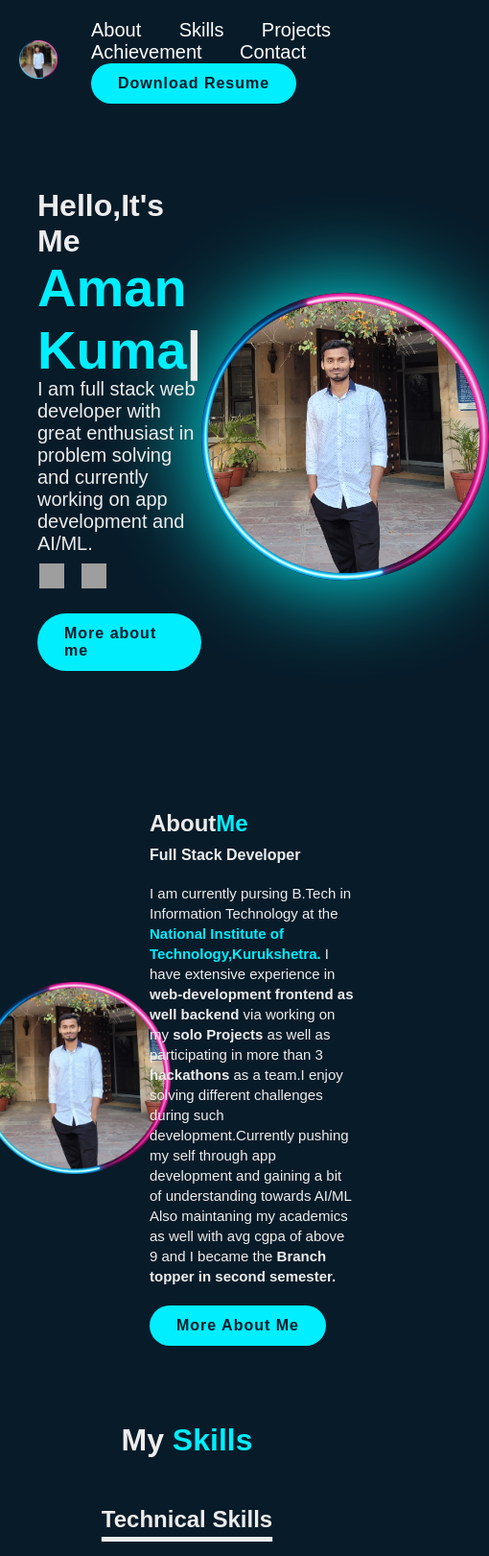
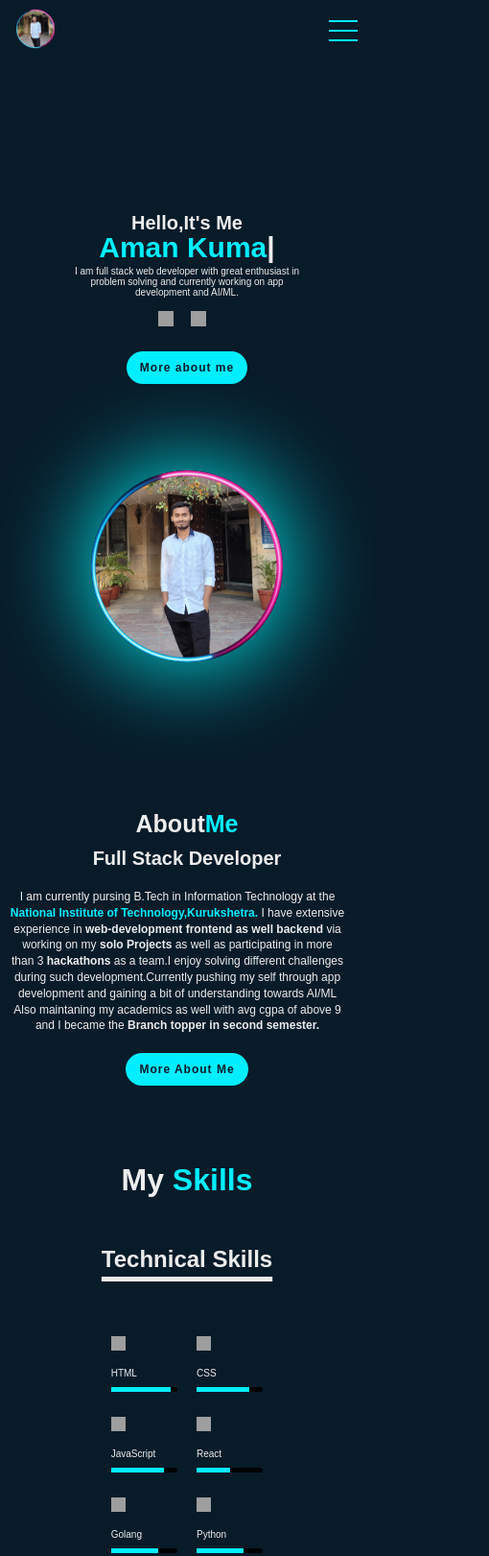
Before and after one commit to amanchaurasiya1/myPortfolio, a plain HTML site: page index.html in a window 390 px wide. Shown: the top 1621 px of the page at 96% size, 510 px wide, since content can reach past the window. Drawn offline with nearby package versions, Linux system fonts and the light colour scheme; grey boxes are pictures that could not be loaded.

Commit message:
responsive done but achievement section is to be created and project section to be updated

```diff
--- a/index.css
+++ b/index.css
@@ -4,7 +4,6 @@
     box-sizing: border-box;
     font-family:sans-serif;
 }
-
 html{
     scroll-behavior: smooth;
 }
@@ -39,6 +38,7 @@ body{
     height:40px;
 }
 .navbar{
+    display: flex;
     margin-right:20px;
 }
 .navbar a{
@@ -56,6 +56,24 @@ body{
 .navbar a:hover{
     color:#0ef;
 }
+
+.burger{
+    display:none;
+    justify-content: center;
+    align-items: center;
+    width: 50px;
+    height:50px;
+    flex-direction: column;
+    border:2px solid #081b29;
+    border-radius:50px;
+}
+.burger div{
+    width:30px;
+    height:2px;
+    background-color:#0ef;
+    margin:4px 0px;
+}
+
 .home{
     position: relative;
     width:100%;
@@ -143,6 +161,7 @@ body{
 }
 
 
+
 /* about section ------------------ */
 .about{
     display: flex;
@@ -219,13 +238,11 @@ body{
     justify-content: center;
     align-items: center;
     flex-wrap: wrap;
-    /* border:2px solid red; */
     width:100%;
 }
 .Technical-bars .bar{
     margin:10px 10px;
     width:20%;
-    /* border:2px solid green; */
 }
 .Technical-bars .bar .info{
     margin-bottom:5px;
@@ -293,7 +310,7 @@ body{
     flex-direction: column;
     margin:30px 0px;
     width:100%;
-    height:600px;
+    /* height:600px; */
 }
 #projectsSection h1{
     text-align: center;
@@ -325,7 +342,6 @@ body{
     color:#0ef
 }
 #projectContainer{
-    /* border:2px solid #0ef; */
     width:90%;
     padding:20px;
     border-radius:25px;
@@ -336,7 +352,7 @@ body{
     align-items: center;
     width:250px;
     height:200px;
-    margin:3px 0px;
+    margin:10px 0px;
     border:1px solid #0ef;
     border-radius:20px;
 }
@@ -346,7 +362,7 @@ body{
     border-radius:20px;
 }
 .projectDiscription{
-    display: flex;
+    display: none;
     flex-direction: column;
     justify-content: center;
     align-items: center;
@@ -358,7 +374,6 @@ body{
     text-align: center;
     border-radius: 15px;
     background-color: rgba(0, 238, 255, 0.361);
-    display: none;
 }
 .projectDiscription h3{
     margin:5px 0px;
--- a/index.html
+++ b/index.html
@@ -5,7 +5,12 @@
     <meta charset="UTF-8">
     <meta name="viewport" content="width=device-width, initial-scale=1.0">
     <title>Its Aman Here</title>
+    <link rel="icon" href="favicon.ico" type="image/x-icon">
+    <link rel="shortcut icon" href="favicon.ico" type="image/x-icon">
+
     <link rel="stylesheet" href="index.css">
+    <link rel="stylesheet" href="responsive.css">
+
     <script src="https://unpkg.com/typed.js@2.1.0/dist/typed.umd.js"></script>
 </head>
 
@@ -20,6 +25,11 @@
             <a href="#contactSection" style="--i:5">Contact</a>
             <a id="downloadLink" href="./AmanResume.pdf" download="Aman's Resume.pdf" style="--i:6">Download Resume</a>
         </nav>
+        <div class="burger" onclick="toggle(event)">
+            <div></div>
+            <div></div>
+            <div></div>
+        </div>
     </header>
     <section class="home">
         <div class="home-content">
@@ -176,7 +186,7 @@
                     <div class="projectDiscription">
                         <h3 class="projectName">MyChat</h3>
                         <p>
-                        This is a real time chating website , just like whatsapp , and this is going to be updated day by day to make it even better than existing whatsapp , In this web application anyone can register with their unique mobile numbers and can search whether therir friend are registered or not and can chat accordingly . Data is safely stored on the cloud . In Nearfuture some additional features will be included...</p>
+                        This is a real time chating website , just like whatsapp , and this is going to be updated day by day, In this web application anyone can register with their unique mobile numbers and can search whether there friend are registered or not and can chat accordingly . Data is safely stored on the cloud . In Nearfuture some additional features will be included.</p>
                     </div>
                 </a>
                 <a href="https://local-market.onrender.com" class="project" id="project2" onmouseover="showDescription('project2')" onmouseleave="hideDescription('project2')">
--- a/main.js
+++ b/main.js
@@ -47,3 +47,12 @@ function hideDescription(project) {
     projectDescription.style.display = 'none';
     projectImage.style.display = 'block';
 }
+
+function toggle(event){
+    let navbar = document.getElementsByClassName('navbar')[0];
+    if(navbar.style.display == "none"){
+        navbar.style.display = "flex"
+    }else{
+        navbar.style.display = "none"
+    }
+}
--- /dev/null
+++ b/responsive.css
@@ -0,0 +1,115 @@
+@media only screen and (max-width:950px){
+    .burger{
+        display: flex;
+    }
+    .navbar{
+        display: none;
+        flex-direction: column;
+        justify-content: center;
+        align-items: center;
+    }
+    .navbar a{
+        margin:10px 0px;
+    }
+    #contactSection p{
+        font-size: 15px;
+    }
+    #contactSection a{
+        font-size: 13px;
+    }
+}
+@media only screen and (max-width:850px){
+    .header{
+        padding:7px 7px;
+    }
+    .navbar a{
+        font-size: 15px;
+    }
+    .home-content h3{
+        font-size: 20px;
+    }
+    .home-content h1{
+        font-size: 30px;
+    }
+    .home-content p{
+        width: 75%;
+        margin:5px 0px;
+        font-size: 10px;
+    }
+    #myPicHome{
+        width:200px;
+        height:200px;
+    }
+    .btn-box{
+        padding:10px 14px;
+        font-size:12px;
+    }
+    .about-text h2{
+        font-size: 25px;
+    }
+    .about-text h4{
+        font-size: 20px;
+    }
+    .about-text p{
+        font-size: 12px;
+    }
+    #myPicAbout{
+        width:150px;
+        height:150px;
+    }
+    .category h4{
+        font-size: 13px;
+    }
+    .Technical-bars .bar .info span{
+        font-size: 10px;
+    }
+    .bar img{
+        width:15px;
+        height:15px;
+    }
+    .home-sci img{
+        width:20px;
+        height:20px;
+    }
+}
+@media only screen and (max-width:500px){
+    #downloadLink{
+        padding:15px 10px;
+    }
+    .home{
+        display: flex;
+        flex-direction: column;
+        justify-content: center;
+        align-items: center;
+    }
+    .about-img{
+        display: none;
+    }
+    .home-content{
+        display: flex;
+        flex-direction: column;
+        justify-content: center;
+        align-items: center;
+        margin-bottom:70px;
+        text-align: center;
+    }
+
+    #about .about-text{
+        width:100vw;
+        padding:0px 10px;
+        text-align: center;
+    }
+    .Technical-bars .bar{
+        margin:10px 10px;
+        width:33%;
+    }
+    .category h4{
+        font-size: 10px;
+    }
+    #contactSection p{
+        font-size: 12px;
+    }
+    #contactSection a{
+        font-size: 10px;
+    }
+}
```
Also changed, not shown: package.json (deleted, +0 -13 lines), favicon.ico (added).
